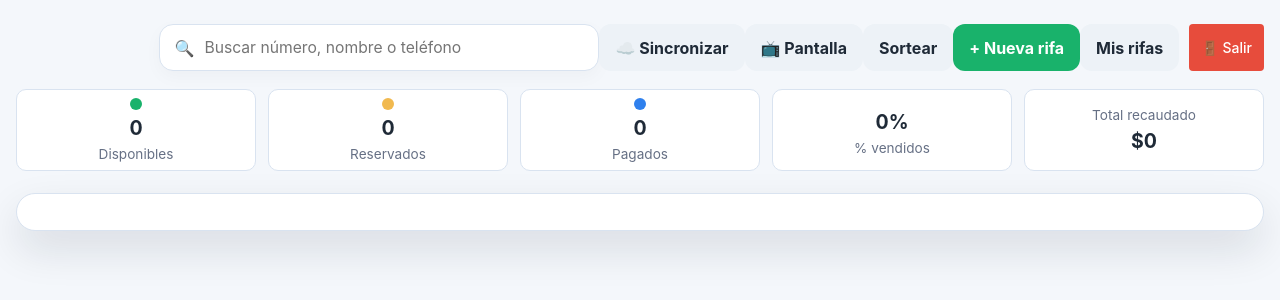
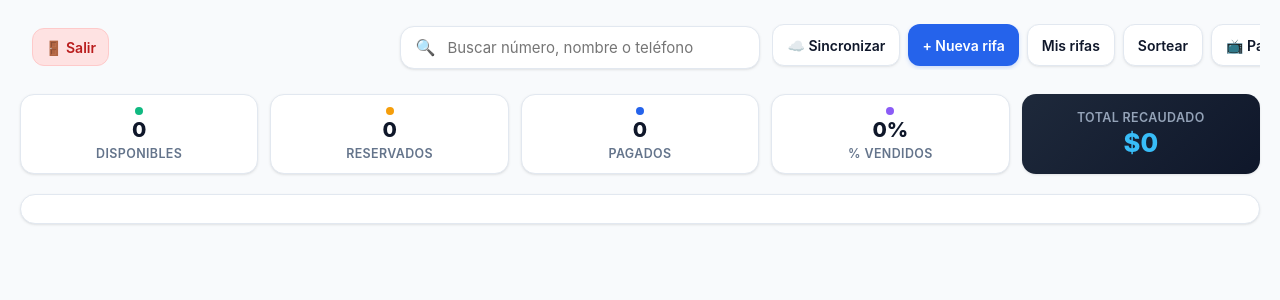
Before and after one commit to maoyinggomez/RIFAS, a Flask app: page /dashboard in a window 1280 px wide. Shown: the top 300 px of the page. Run offline with Flask 3, Linux system fonts and the light colour scheme; a user stored in the database is signed in; data that the repository does not hold is empty; some libraries are stand-ins or nearby versions.

Commit message:
Make UI 100% responsive, mobile-first and optimized for iPhone and touch screens

```diff
--- a/styles.css
+++ b/styles.css
@@ -1,79 +1,120 @@
 :root {
- --bg: #f4f7fb;
+  --bg: #f8fafc;
   --panel: #ffffff;
- --panel-alt: #eef4ff;
- --text: #1f2a37;
- --muted: #667085;
- --line: #d9e3f0;
- --available: #19b26b;
- --reserved: #f1b94f;
- --paid: #2f80ed;
- --danger: #d93025;
- --shadow: 0 18px 42px rgba(15, 23, 42, 0.12);
+  --panel-alt: #f1f5f9;
+  --text: #0f172a;
+  --muted: #64748b;
+  --line: #e2e8f0;
+
+  --available: #ffffff;
+  --available-border: #cbd5e1;
+  --available-text: #1e293b;
+
+  --reserved-bg: #fef3c7;
+  --reserved-border: #f59e0b;
+  --reserved-text: #92400e;
+
+  --paid-bg: #dcfce7;
+  --paid-border: #10b981;
+  --paid-text: #065f46;
+
+  --primary: #2563eb;
+  --primary-hover: #1d4ed8;
+  --danger: #ef4444;
+  --danger-bg: #fee2e2;
+
+  --shadow-sm: 0 1px 3px 0 rgb(0 0 0 / 0.08), 0 1px 2px -1px rgb(0 0 0 / 0.08);
+  --shadow-md: 0 4px 6px -1px rgb(0 0 0 / 0.08), 0 2px 4px -2px rgb(0 0 0 / 0.08);
+  --shadow-lg: 0 10px 15px -3px rgb(0 0 0 / 0.08), 0 4px 6px -4px rgb(0 0 0 / 0.08);
 }
 
 * {
   box-sizing: border-box;
+  -webkit-tap-highlight-color: transparent;
 }
 
 html, body {
   margin: 0;
-  font-family: -apple-system, BlinkMacSystemFont, 'Segoe UI', sans-serif;
+  padding: 0;
+  font-family: -apple-system, BlinkMacSystemFont, 'Segoe UI', Roboto, Helvetica, Arial, sans-serif;
   background: var(--bg);
   color: var(--text);
+  -webkit-font-smoothing: antialiased;
+  -moz-osx-font-smoothing: grayscale;
 }
 
-button, input {
+button, input, select, textarea {
   font: inherit;
+  font-size: 16px; /* Previene auto-zoom molesto en iOS Safari */
 }
 
 button {
   cursor: pointer;
+  touch-action: manipulation;
 }
 
 .app-shell {
-  max-width: 1400px;
+  max-width: 1300px;
   margin: 0 auto;
-  padding: 24px 16px 48px;
+  padding: max(16px, env(safe-area-inset-top)) max(14px, env(safe-area-inset-right)) max(32px, env(safe-area-inset-bottom)) max(14px, env(safe-area-inset-left));
 }
 
+/* ==========================================================================
+   TOPBAR & ACCIONES
+   ========================================================================== */
 .topbar {
+  display: flex;
+  flex-direction: column;
+  gap: 14px;
+  margin-bottom: 20px;
+}
+
+.topbar-header {
   display: flex;
   justify-content: space-between;
   align-items: center;
   gap: 12px;
-  margin-bottom: 18px;
 }
 
 .eyebrow {
-  margin: 0 0 4px;
+  margin: 0 0 2px;
   color: var(--muted);
-  font-size: 12px;
+  font-size: 0.75rem;
+  font-weight: 700;
   text-transform: uppercase;
   letter-spacing: 0.08em;
 }
 
 h1 {
   margin: 0;
-  font-size: clamp(2rem, 2vw + 1rem, 3rem);
+  font-size: clamp(1.4rem, 2.5vw, 2rem);
+  font-weight: 800;
+  letter-spacing: -0.02em;
+  color: var(--text);
 }
 
 .topbar-actions {
-  flex: 1;
   display: flex;
-  justify-content: flex-end;
+  flex-direction: column;
+  gap: 10px;
 }
 
 .search-box {
-  width: min(100%, 440px);
+  width: 100%;
   display: flex;
   align-items: center;
-  gap: 8px;
+  gap: 10px;
   background: var(--panel);
-  border: 1px solid var(--line);
+  border: 1.5px solid var(--line);
   border-radius: 14px;
-  padding: 12px 14px;
-  box-shadow: 0 6px 18px rgba(15, 23, 42, 0.03);
+  padding: 10px 14px;
+  box-shadow: var(--shadow-sm);
+  transition: border-color 0.2s, box-shadow 0.2s;
+}
+
+.search-box:focus-within {
+  border-color: var(--primary);
+  box-shadow: 0 0 0 3px rgba(37, 99, 235, 0.12);
 }
 
 .search-box input {
@@ -81,85 +122,176 @@ h1 {
   border: none;
   background: transparent;
   outline: none;
-  font-size: 0.98rem;
+  font-size: 15px;
+  color: var(--text);
+  min-width: 0;
 }
 
-/* Statistics bar: single-row compact layout */
-.stats-bar {
+.action-buttons-group {
   display: flex;
-  flex-direction: row;
-  gap: 12px;
-  align-items: stretch;
-  margin-bottom: 16px;
-  padding-bottom: 6px;
+  gap: 8px;
+  overflow-x: auto;
+  padding-bottom: 4px;
+  -webkit-overflow-scrolling: touch;
+  scrollbar-width: none;
 }
 
-/* Equal-width stat cards distributed across the row */
+.action-buttons-group::-webkit-scrollbar {
+  display: none;
+}
+
+/* Botones universales */
+.primary-btn,
+.secondary-btn,
+.danger-btn,
+.logout-btn,
+.tiny-btn {
+  display: inline-flex;
+  align-items: center;
+  justify-content: center;
+  gap: 6px;
+  padding: 10px 14px;
+  border-radius: 12px;
+  font-size: 14px;
+  font-weight: 600;
+  border: none;
+  white-space: nowrap;
+  transition: all 0.15s ease;
+  min-height: 42px;
+}
+
+.primary-btn:active,
+.secondary-btn:active,
+.danger-btn:active,
+.logout-btn:active {
+  transform: scale(0.96);
+}
+
+.primary-btn {
+  background: var(--primary);
+  color: #ffffff;
+  box-shadow: 0 2px 4px rgba(37, 99, 235, 0.2);
+}
+.primary-btn:hover { background: var(--primary-hover); }
+
+.secondary-btn {
+  background: var(--panel);
+  color: var(--text);
+  border: 1px solid var(--line);
+  box-shadow: var(--shadow-sm);
+}
+.secondary-btn:hover { background: var(--panel-alt); }
+
+.danger-btn {
+  background: var(--danger-bg);
+  color: var(--danger);
+  border: 1px solid rgba(239, 68, 68, 0.2);
+}
+
+.logout-btn {
+  background: #fee2e2;
+  color: #b91c1c;
+  border: 1px solid #fecaca;
+  padding: 8px 12px;
+  min-height: 38px;
+}
+
+.tiny-btn {
+  background: #eff6ff;
+  color: #1d4ed8;
+  border: 1px solid #bfdbfe;
+  padding: 8px 12px;
+}
+
+/* ==========================================================================
+   STATS BAR (MÉTRICAS RESPONSIVAS)
+   ========================================================================== */
+.stats-bar {
+  display: grid;
+  grid-template-columns: repeat(2, 1fr);
+  gap: 10px;
+  margin-bottom: 20px;
+}
+
 .stat {
   display: flex;
+  flex-direction: column;
   align-items: center;
   justify-content: center;
-  flex-direction: column;
-  gap: 6px;
+  gap: 4px;
   background: var(--panel);
   border: 1px solid var(--line);
-  border-radius: 10px;
-  padding: 8px 10px;
-  min-height: 60px; /* compact */
-  flex: 1 1 0; /* each card shares available space equally */
-  min-width: 120px; /* keep legible on narrow screens */
+  border-radius: 14px;
+  padding: 12px 10px;
+  box-shadow: var(--shadow-sm);
+  text-align: center;
 }
 
 .stat strong {
-  font-size: clamp(1rem, 0.9vw + 0.5rem, 1.25rem);
+  font-size: 1.3rem;
+  font-weight: 800;
+  line-height: 1.1;
+  color: var(--text);
 }
 
 .stat small {
+  display: flex;
+  align-items: center;
+  gap: 5px;
   color: var(--muted);
-  font-size: 0.85rem;
+  font-size: 0.78rem;
+  font-weight: 600;
+  text-transform: uppercase;
+  letter-spacing: 0.03em;
 }
 
-/* On very small screens allow horizontal scroll and keep fixed narrow cards */
-@media (max-width: 600px) {
-  .stats-bar {
-    overflow-x: auto; /* allow horizontal scroll on very narrow screens */
-    -webkit-overflow-scrolling: touch;
-  }
-  .stat {
-    flex: 0 0 140px;
-  }
-}
-
-.stat.available .dot,
-.stat.reserved .dot,
-.stat.paid .dot {
-  width: 12px;
-  height: 12px;
+.stat .dot {
+  width: 8px;
+  height: 8px;
   border-radius: 50%;
   display: inline-block;
 }
 
-.stat.available .dot { background: var(--available); }
-.stat.reserved .dot { background: var(--reserved); }
-.stat.paid .dot { background: var(--paid); }
+.stat.available .dot { background: #10b981; }
+.stat.reserved .dot { background: #f59e0b; }
+.stat.paid .dot { background: #2563eb; }
+.stat.percent .dot { background: #8b5cf6; }
 
+/* El total recaudado ocupa todo el ancho en mobile */
+.stat.total {
+  grid-column: 1 / -1;
+  background: linear-gradient(135deg, #1e293b 0%, #0f172a 100%);
+  border: none;
+  color: #ffffff;
+  padding: 14px 16px;
+}
+
+.stat.total small {
+  color: #94a3b8;
+}
+
+.stat.total strong {
+  font-size: 1.6rem;
+  color: #38bdf8;
+}
+
+/* ==========================================================================
+   RESULTADOS DE BÚSQUEDA
+   ========================================================================== */
 .search-results {
   background: var(--panel);
-  border: 1px solid var(--line);
+  border: 1.5px solid #bfdbfe;
   border-radius: 16px;
-  padding: 12px;
-  margin-bottom: 16px;
-  box-shadow: 0 8px 22px rgba(15, 23, 42, 0.04);
-}
-
-.search-results.hidden {
-  display: none;
+  padding: 14px;
+  margin-bottom: 18px;
+  box-shadow: var(--shadow-md);
 }
 
 .search-results h3 {
-  margin: 0 0 8px;
-  font-size: 0.95rem;
+  margin: 0 0 10px;
+  font-size: 0.9rem;
   color: var(--muted);
+  font-weight: 700;
 }
 
 .result-list {
@@ -169,154 +301,166 @@ h1 {
 }
 
 .result-pill {
-  background: #edf4ff;
-  color: #0f172a;
-  border: 1px solid #cfe0ff;
-  border-radius: 12px;
-  padding: 8px 12px;
-  font-weight: 600;
+  background: #eff6ff;
+  color: #1e3a8a;
+  border: 1px solid #bfdbfe;
+  border-radius: 10px;
+  padding: 6px 12px;
+  font-size: 13px;
+  font-weight: 700;
 }
 
+/* ==========================================================================
+   TABLA DE NÚMEROS (GRID ADAPTABLE A CUALQUIER PANTALLA)
+   ========================================================================== */
 .board-wrap {
   background: var(--panel);
   border: 1px solid var(--line);
-  border-radius: 24px;
-  padding: 18px;
-  box-shadow: var(--shadow);
+  border-radius: 20px;
+  padding: 14px;
+  box-shadow: var(--shadow-sm);
 }
 
 .number-grid {
   display: grid;
- grid-template-columns: repeat(8, minmax(0, 1fr));
- gap: 8px;
+  grid-template-columns: repeat(5, minmax(0, 1fr));
+  gap: 6px;
 }
 
 .number-btn {
   position: relative;
- border: 2px solid transparent;
+  display: flex;
+  flex-direction: column;
+  align-items: center;
+  justify-content: center;
+  aspect-ratio: 1 / 1;
+  min-height: 52px;
+  padding: 4px;
   border-radius: 12px;
- min-height: 56px; /* smaller buttons */
- padding: 6px;
- font-weight: 700;
- font-size: clamp(0.95rem, 0.6vw + 0.7rem, 1.1rem);
- color: #10233c;
- transition: transform 0.12s ease, box-shadow 0.12s ease, border-color 0.12s ease;
- box-shadow: inset 0 0 0 1px rgba(17, 24, 39, 0.04);
+  font-weight: 800;
+  font-size: 1.15rem;
+  transition: transform 0.1s ease, box-shadow 0.1s ease;
+  user-select: none;
 }
 
-.number-btn:hover {
-  transform: translateY(-1px);
-  box-shadow: 0 8px 14px rgba(15, 23, 42, 0.06);
+.number-btn:active {
+  transform: scale(0.92);
 }
 
-/* Color mapping per your request:
-   - available: neutral gray background
-   - reserved: light yellow
-   - paid/occupied: neon green */
-/* Color mapping per your request:
-   - available: light gray
-   - reserved: yellow (same as before)
-   - paid/occupied: dark green */
+/* Estado: Disponible */
 .number-btn.available {
-  background: #f1f5f9; /* light gray */
-  border-color: #e2e8f0;
-  color: #10233c;
+  background: var(--available);
+  border: 1.5px solid var(--available-border);
+  color: var(--available-text);
+  box-shadow: 0 1px 2px rgba(0, 0, 0, 0.04);
 }
 
+/* Estado: Reservado */
 .number-btn.reserved {
-  background: rgba(241, 185, 79, 0.26);
-  border-color: rgba(241, 185, 79, 0.8);
+  background: var(--reserved-bg);
+  border: 1.5px solid var(--reserved-border);
+  color: var(--reserved-text);
 }
 
+/* Estado: Pagado */
 .number-btn.paid {
-  background: rgba(6, 95, 70, 0.18); /* dark green tint */
-  border-color: rgba(6, 95, 70, 0.6);
-  color: #062f22;
-}
-
-/* ticket preview close button */
-.ticket-preview {
-  position: relative;
-}
-.ticket-preview .ticket-close {
-  position: absolute;
-  top: 8px;
-  right: 8px;
-  background: #fff;
-  border: 1px solid var(--line);
-  width: 32px;
-  height: 32px;
-  border-radius: 8px;
-  display: inline-flex;
-  align-items: center;
-  justify-content: center;
-  font-weight: 700;
-  cursor: pointer;
+  background: var(--paid-bg);
+  border: 1.5px solid var(--paid-border);
+  color: var(--paid-text);
 }
 
 .number-btn.highlight {
-  outline: 3px solid rgba(17, 24, 39, 0.6);
+  outline: 3px solid #2563eb;
   outline-offset: 2px;
+  z-index: 2;
 }
 
-/* hide small status labels under numbers; only show the number */
 .number-btn small {
   display: none;
 }
 
+/* ==========================================================================
+   MODALES RESPONSIVOS (MOBILE BOTTOM-SHEET / DESKTOP MODAL)
+   ========================================================================== */
 .modal {
   position: fixed;
   inset: 0;
   display: flex;
-  align-items: center;
+  align-items: flex-end; /* Mobile: bottom sheet */
   justify-content: center;
-  z-index: 50;
+  z-index: 1000;
+  padding: 0;
 }
 
 .modal.hidden {
-  display: none;
+  display: none !important;
 }
 
 .modal-backdrop {
   position: absolute;
   inset: 0;
-  background: rgba(15, 23, 42, 0.45);
+  background: rgba(15, 23, 42, 0.6);
+  backdrop-filter: blur(4px);
+  -webkit-backdrop-filter: blur(4px);
 }
 
 .modal-panel {
   position: relative;
-  width: min(92vw, 540px);
+  width: 100%;
+  max-width: 520px;
   background: var(--panel);
-  border-radius: 22px;
-  box-shadow: var(--shadow);
-  padding: 18px;
+  border-radius: 24px 24px 0 0;
+  box-shadow: var(--shadow-lg);
+  padding: 20px 18px max(24px, env(safe-area-inset-bottom));
   z-index: 1;
+  max-height: 88vh;
+  overflow-y: auto;
+  -webkit-overflow-scrolling: touch;
+  animation: slideUp 0.25s cubic-bezier(0.16, 1, 0.3, 1);
 }
 
 .setup-panel {
-  width: min(92vw, 620px);
+  max-width: 600px;
+}
+
+@keyframes slideUp {
+  from { transform: translateY(100%); }
+  to { transform: translateY(0); }
 }
 
 .modal-header {
   display: flex;
   justify-content: space-between;
   align-items: center;
-  margin-bottom: 14px;
+  margin-bottom: 16px;
+  position: sticky;
+  top: 0;
+  background: var(--panel);
+  padding-bottom: 8px;
+  z-index: 2;
+  border-bottom: 1px solid var(--line);
 }
 
 .modal-header h2 {
   margin: 0;
+  font-size: 1.3rem;
+  font-weight: 800;
 }
 
 .icon-button {
-  width: 36px;
-  height: 36px;
+  width: 38px;
+  height: 38px;
   border: none;
-  border-radius: 10px;
-  background: #eef2f7;
-  font-size: 1.2rem;
+  border-radius: 50%;
+  background: var(--panel-alt);
+  color: var(--muted);
+  font-size: 1.1rem;
+  display: flex;
+  align-items: center;
+  justify-content: center;
 }
 
+/* Formularios dentro de modales */
 .form-grid {
   display: grid;
   gap: 14px;
@@ -362,217 +518,224 @@ h1 {
   justify-content: center;
   gap: 8px;
   background: #f8fafc;
-  border: 1px solid var(--line);
+  border: 1.5px solid var(--line);
   border-radius: 12px;
-  padding: 12px;
+  padding: 12px 8px;
   cursor: pointer;
+  font-weight: 600;
+  font-size: 0.9rem;
 }
 
 .choice-card input {
-  accent-color: var(--paid);
-}
-
-.segmented {
-  display: flex;
-  gap: 8px;
-}
-
-.segment-btn,
-.primary-btn,
-.secondary-btn,
-.danger-btn,
-.tiny-btn {
-  border: none;
-  padding: 12px 16px;
-  border-radius: 12px;
-  font-weight: 700;
-}
-
-.segment-btn {
-  flex: 1;
-  background: #edf3ff;
-  color: #1f3a68;
-  border: 1px solid #d7e8ff;
-}
-
-.segment-btn.active {
-  background: #0f172a;
-  color: white;
-}
-
-.primary-btn {
-  background: var(--available);
-  color: white;
-}
-
-.secondary-btn {
-  background: #edf2f7;
-  color: var(--text);
-}
-
-.danger-btn {
-  background: #ffe5e5;
-  color: var(--danger);
-}
-
-.tiny-btn {
-  background: #eaf3ff;
-  color: #114ea6;
-  padding: 10px 12px;
+  accent-color: var(--primary);
+  width: 18px;
+  height: 18px;
 }
 
 .field.actions {
   display: flex;
-  justify-content: flex-end;
+  flex-direction: column;
   gap: 8px;
-  margin-top: 8px;
+  margin-top: 10px;
 }
 
+.field.actions button {
+  width: 100%;
+  min-height: 48px;
+  font-size: 16px;
+}
+
+/* Detalle del número seleccionado */
 .detail-card {
   display: grid;
-  gap: 18px;
+  gap: 16px;
 }
 
 .detail-header {
   display: flex;
   align-items: center;
-  justify-content: flex-start;
 }
 
 .status-tag {
   display: inline-flex;
   align-items: center;
-  padding: 8px 12px;
+  padding: 6px 14px;
   border-radius: 999px;
-  font-weight: 700;
-}
-
-.status-reserved {
-  background: rgba(241, 185, 79, 0.2);
-  color: #7a5400;
-}
-
-.status-paid {
-  background: rgba(47, 128, 237, 0.15);
-  color: #114ea6;
+  font-weight: 800;
+  font-size: 0.85rem;
 }
 
 .detail-grid {
   display: grid;
-  grid-template-columns: repeat(2, minmax(150px, 1fr));
-  gap: 14px;
+  grid-template-columns: repeat(2, 1fr);
+  gap: 10px;
 }
 
 .detail-grid div {
   background: #f8fafc;
   border: 1px solid var(--line);
-  border-radius: 14px;
-  padding: 10px 12px;
-  display: grid;
-  gap: 6px;
+  border-radius: 12px;
+  padding: 10px;
+  display: flex;
+  flex-direction: column;
+  gap: 4px;
 }
 
 .detail-grid span {
   color: var(--muted);
-  font-size: 0.8rem;
+  font-size: 0.75rem;
+  font-weight: 600;
+  text-transform: uppercase;
 }
 
 .detail-grid strong {
   font-size: 1rem;
+  font-weight: 700;
+  color: var(--text);
+  word-break: break-word;
 }
 
 .action-stack {
   display: grid;
-  gap: 10px;
+  gap: 8px;
 }
 
-.preview-wrapper {
-  display: none;
+.action-stack button {
+  width: 100%;
+  min-height: 46px;
+  font-size: 15px;
 }
 
-.preview-wrapper:not(.hidden) {
-  display: block;
-}
-
-#productPreview {
-  width: 100%;
-  max-height: 180px;
-  object-fit: cover;
-  border-radius: 14px;
-  border: 1px solid var(--line);
-}
-
+/* Vista previa de boleta */
 .ticket-preview {
-  margin-top: 16px;
-  padding: 12px;
+  position: relative;
+  margin-top: 14px;
+  padding: 10px;
   border-radius: 14px;
   background: #f8fafc;
   border: 1px solid var(--line);
-  max-width: 360px; /* constrain rendered ticket size */
-  margin-left: auto;
-  margin-right: auto;
+  max-width: 100%;
 }
 
 .ticket-preview canvas {
   width: 100%;
   height: auto;
   border-radius: 10px;
+  display: block;
+}
+
+.ticket-preview .ticket-close {
+  position: absolute;
+  top: 6px;
+  right: 6px;
+  background: #ffffff;
   border: 1px solid var(--line);
-  display: block;
+  width: 32px;
+  height: 32px;
+  border-radius: 50%;
+  display: flex;
+  align-items: center;
+  justify-content: center;
+  font-weight: 800;
 }
 
 .empty-state {
   text-align: center;
   color: var(--muted);
-  padding: 18px 8px;
+  padding: 24px 12px;
+  font-size: 0.95rem;
 }
 
 .hidden {
   display: none !important;
 }
 
-@media (max-width: 700px) {
+/* ==========================================================================
+   MEDIA QUERIES: TABLETS & DESKTOPS (>= 640px y >= 1024px)
+   ========================================================================== */
+@media (min-width: 640px) {
+  .app-shell {
+    padding: 24px 20px 48px;
+  }
+
+  .topbar {
+    margin-bottom: 24px;
+  }
+
+  .topbar-actions {
+    flex-direction: row;
+    align-items: center;
+    justify-content: space-between;
+  }
+
+  .search-box {
+    max-width: 360px;
+  }
+
   .stats-bar {
-    grid-template-columns: repeat(2, minmax(140px, 1fr));
+    grid-template-columns: repeat(5, 1fr);
+    gap: 12px;
+  }
+
+  .stat.total {
+    grid-column: auto;
   }
 
   .number-grid {
-    grid-template-columns: repeat(4, minmax(0, 1fr));
+    grid-template-columns: repeat(8, minmax(0, 1fr));
     gap: 8px;
   }
 
   .number-btn {
-    min-height: 72px;
+    min-height: 56px;
+    font-size: 1.1rem;
   }
 
-  .detail-grid {
-    grid-template-columns: 1fr;
+  .modal {
+    align-items: center; /* Centrado en desktop */
+    padding: 20px;
   }
 
-  .option-group {
-    grid-template-columns: 1fr;
+  .modal-panel {
+    border-radius: 22px;
+    padding: 24px;
+    animation: fadeInScale 0.2s ease-out;
+  }
+
+  .field.actions {
+    flex-direction: row;
+    justify-content: flex-end;
+  }
+
+  .field.actions button {
+    width: auto;
+  }
+
+  @keyframes fadeInScale {
+    from { opacity: 0; transform: scale(0.95); }
+    to { opacity: 1; transform: scale(1); }
   }
 }
 
-/* Logout button styling */
-.logout-btn {
-  background-color: #e74c3c;
-  color: white;
-  border: none;
-  padding: 8px 12px;
-  border-radius: 4px;
-  cursor: pointer;
-  font-size: 14px;
-  font-weight: 500;
-  transition: all 0.2s ease;
-  margin-left: 10px;
+@media (min-width: 1024px) {
+  .topbar {
+    flex-direction: row;
+    justify-content: space-between;
+    align-items: center;
   }
 
-.logout-btn:hover {
-  background-color: #c0392b;
-  transform: scale(1.05);
+  .topbar-actions {
+    justify-content: flex-end;
+    gap: 12px;
   }
 
-.logout-btn:active {
-  transform: scale(0.98);
+  .number-grid {
+    grid-template-columns: repeat(10, minmax(0, 1fr));
+    gap: 10px;
   }
+
+  .number-btn {
+    min-height: 62px;
+    font-size: 1.25rem;
+  }
+}
--- a/templates/index.html
+++ b/templates/index.html
@@ -2,17 +2,20 @@
 <html lang="es">
   <head>
     <meta charset="UTF-8" />
-    <meta name="viewport" content="width=device-width, initial-scale=1.0" />
+    <meta name="viewport" content="width=device-width, initial-scale=1.0, maximum-scale=1.0, user-scalable=no, viewport-fit=cover" />
     <title>Rifa Admin</title>
-    <link rel="stylesheet" href="styles.css?v=20260818_6" />
+    <link rel="stylesheet" href="styles.css?v=20260818_responsive_1" />
     <script src="https://cdn.jsdelivr.net/npm/xlsx@0.18.5/dist/xlsx.full.min.js"></script>
   </head>
   <body>
     <div class="app-shell">
       <header class="topbar">
+        <div class="topbar-header">
           <div>
             <p class="eyebrow"></p>
             <h1 id="raffleTitle"></h1>
+          </div>
+          <button id="logoutBtn" class="logout-btn" aria-label="Cerrar sesión">🚪 Salir</button>
         </div>
 
         <div class="topbar-actions">
@@ -21,12 +24,13 @@
             <input id="searchInput" type="text" placeholder="Buscar número, nombre o teléfono" />
           </label>
 
+          <div class="action-buttons-group">
             <button id="syncBtn" class="secondary-btn" aria-label="Sincronizar con la nube">☁️ Sincronizar</button>
-        <button id="publicViewBtn" class="secondary-btn" aria-label="Pantalla pública">📺 Pantalla</button>
-        <button id="drawBtn" class="secondary-btn" aria-label="Sortear">Sortear</button>
             <button id="newRaffleBtn" class="primary-btn" aria-label="Nueva rifa">+ Nueva rifa</button>
             <button id="manageRafflesBtn" class="secondary-btn" aria-label="Mis rifas">Mis rifas</button>
-        <button id="logoutBtn" class="logout-btn" aria-label="Cerrar sesión">🚪 Salir</button>
+            <button id="drawBtn" class="secondary-btn" aria-label="Sortear">Sortear</button>
+            <button id="publicViewBtn" class="secondary-btn" aria-label="Pantalla pública">📺 Pantalla</button>
+          </div>
         </div>
       </header>
 
@@ -164,7 +168,7 @@
       </div>
     </div>
 
-    <script src="app.js?v=20260818_6"></script>
+    <script src="app.js?v=20260818_responsive_1"></script>
     <script>
       // Logout functionality
       document.getElementById('logoutBtn').addEventListener('click', async () => {
```
Also changed, not shown: other parts of styles.css (+20 -8 lines). Lines whose indentation alone changed are shown as unchanged.
